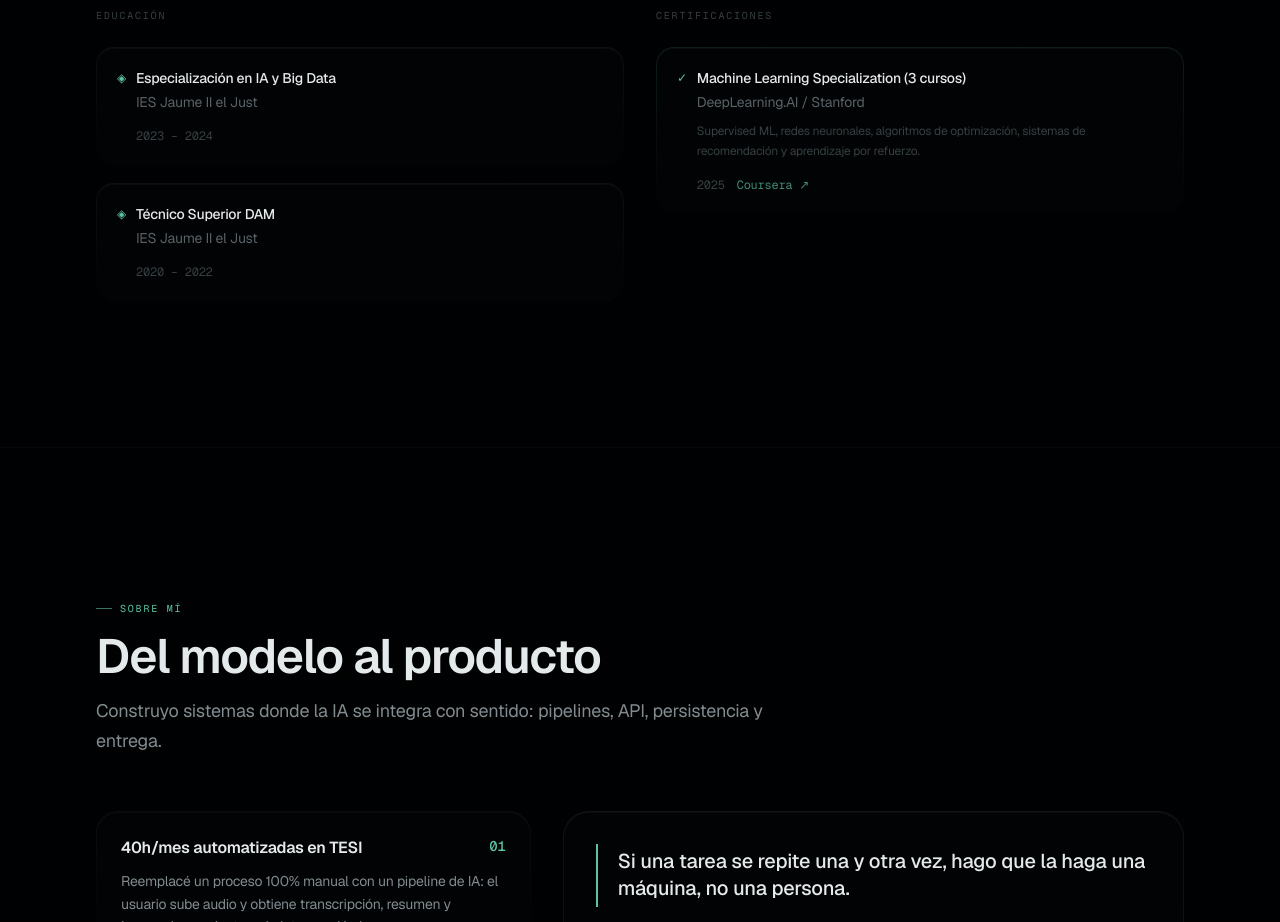
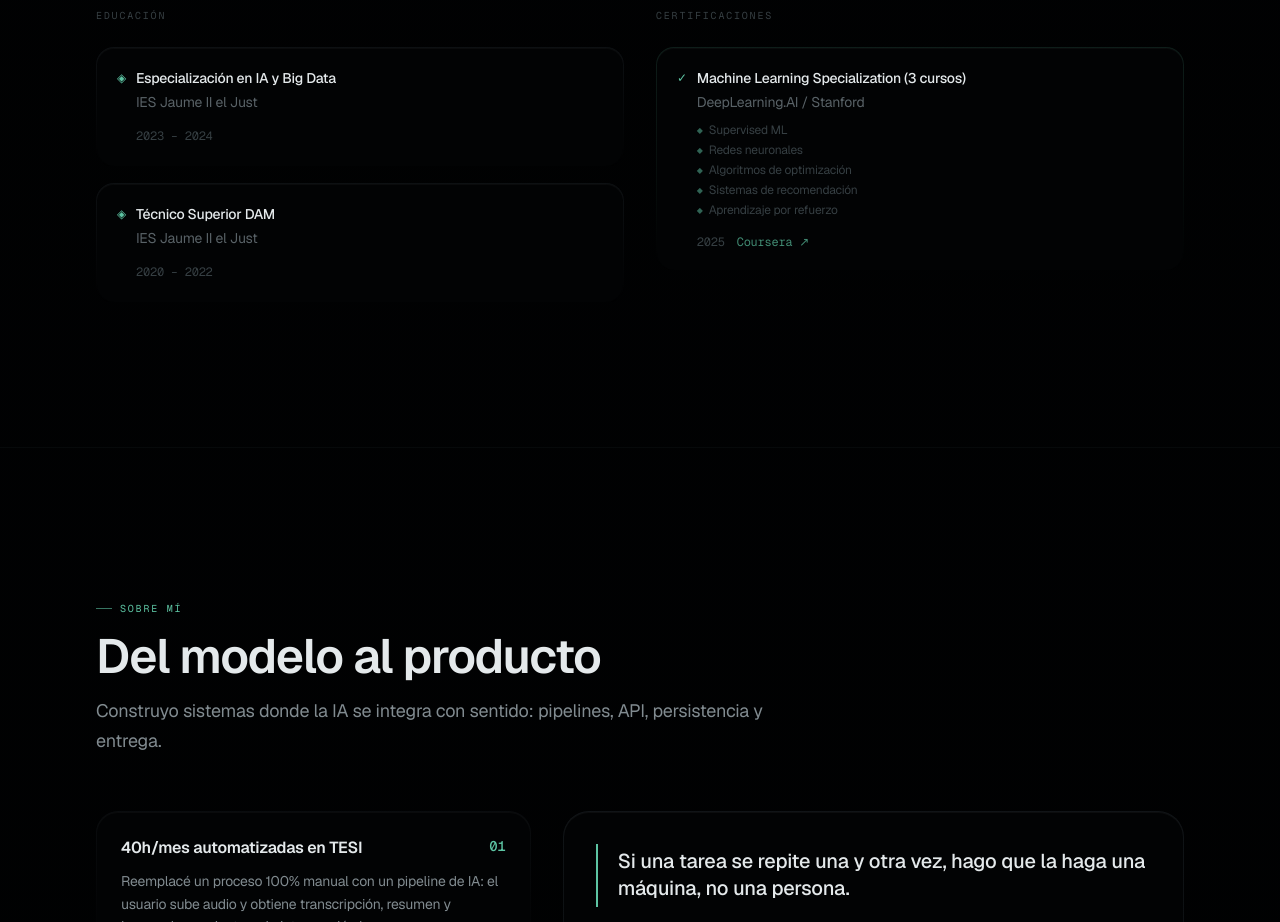
Before and after one commit to Izanvz/portfolio, a Next.js app: page / in a window 1280 px wide. Shown: the part 3020-3942 px from the top of the page. Built offline with nearby package versions, Linux system fonts and the light colour scheme.

Commit message:
display certification topics as bullet list

```diff
--- a/components/Experience.tsx
+++ b/components/Experience.tsx
@@ -27,7 +27,7 @@ const certifications = [
     issuer: "DeepLearning.AI / Stanford",
     date: "2025",
     link: "https://coursera.org/share/f9fc5f7b5c7b2ca720c940a04aedc160",
-    desc: "Supervised ML, redes neuronales, algoritmos de optimización, sistemas de recomendación y aprendizaje por refuerzo.",
+    desc: ["Supervised ML", "Redes neuronales", "Algoritmos de optimización", "Sistemas de recomendación", "Aprendizaje por refuerzo"],
   },
 ];
 
@@ -122,7 +122,14 @@ export default function Experience() {
                           <p className="text-ink-100 font-medium text-sm">{cert.title}</p>
                           <p className="text-ink-500 text-sm mt-1">{cert.issuer}</p>
                           {cert.desc && (
-                            <p className="text-ink-600 text-xs mt-2.5 leading-relaxed">{cert.desc}</p>
+                            <ul className="mt-2.5 space-y-1">
+                              {cert.desc.map((item) => (
+                                <li key={item} className="flex items-center gap-1.5 text-xs text-ink-600">
+                                  <span className="text-amber/50 text-[8px]">◆</span>
+                                  {item}
+                                </li>
+                              ))}
+                            </ul>
                           )}
                         </div>
                         <div className="flex items-center gap-3 mt-4">
```
